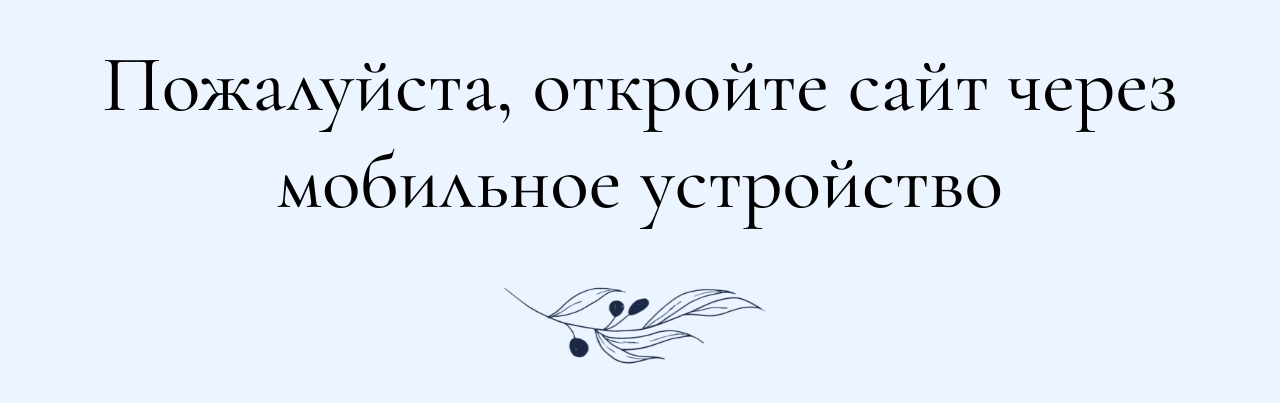
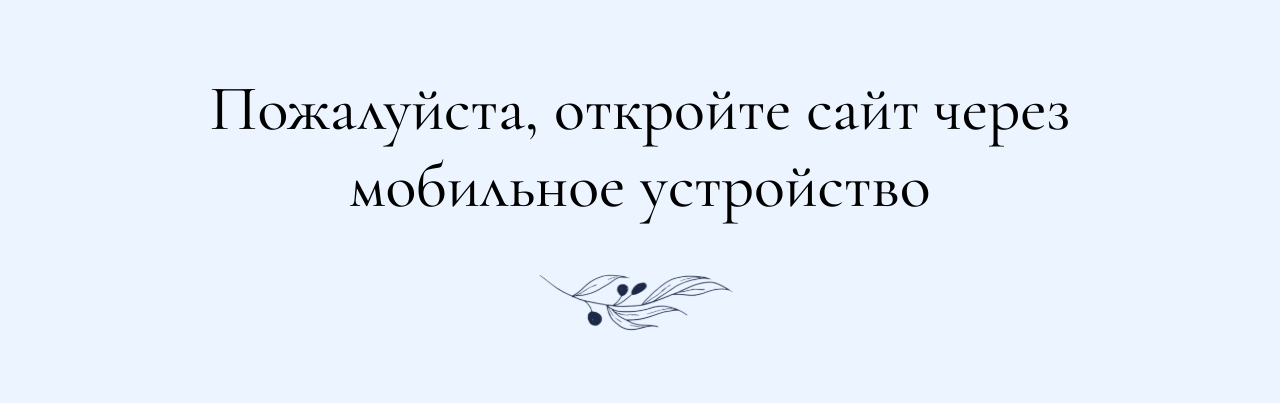
Before and after one commit to KudryavtsevaSofi/Vladislav-Ekaterina, a React (Create React App) app: page / in a window 1280 px wide. Shown: the part 199-602 px from the top of the page. Built offline with nearby package versions, Linux system fonts and the light colour scheme.

Commit message:
Поправила отображение десктопа, ссылки на карте

```diff
--- a/src/components/place-section/place-section.jsx
+++ b/src/components/place-section/place-section.jsx
@@ -14,7 +14,7 @@ const PlaceSection = () => {
         <p className={styles.component__text}>Банкетный зал «Фьюжн»</p>
         <button
           className={styles.component__mapBtn}
-          onClick={() => window.open('https://yandex.ru/maps/?ll=50.166436,53.117672&z=17&pt=50.166436,53.117672', '_blank')}
+          onClick={() => window.open('https://yandex.ru/maps/org/2_pertsa/96151419258/?ll=50.166436,53.117672&z=17&pt=50.166436,53.117672', '_blank')}
         >
           Показать на карте
         </button>
--- a/src/components/schedule-section/schedule-section.jsx
+++ b/src/components/schedule-section/schedule-section.jsx
@@ -17,7 +17,7 @@ const ScheduleSection = () => {
         </p>
         <button
           className={styles.component__mapBtn}
-          onClick={() => window.open('https://yandex.ru/maps/?ll=50.122243,53.207995&z=17&pt=50.122243,53.207995', '_blank')}
+          onClick={() => window.open('https://yandex.ru/maps/org/dvorets_brakosochetaniya/1017085378/?ll=50.122259%2C53.207942&pt=50.122243%2C53.207995&z=18', '_blank')}
         >
           Показать на карте
         </button>
--- a/src/pages/main.jsx
+++ b/src/pages/main.jsx
@@ -13,7 +13,7 @@ const MainPage = () => {
   const [isMobile, setIsMobile] = useState(false);
 
   useEffect(() => {
-    const mediaQuery = window.matchMedia('(max-width: 800px)');
+    const mediaQuery = window.matchMedia('(max-width: 430px)');
     const handleMediaChange = (e) => setIsMobile(e.matches);
 
     setIsMobile(mediaQuery.matches);
--- a/src/pages/main.module.scss
+++ b/src/pages/main.module.scss
@@ -15,14 +15,14 @@
 
   &__text {
     font-family: "CormorantGaramond-Medium";
-    font-size: 5rem;
     margin: 0;
     text-align: center;
     overflow: auto;
+    font-size: 5vw;
   }
 
   &__stick {
-    height: 13vh;
+    height: 6vw;
   }
 }
 
```
